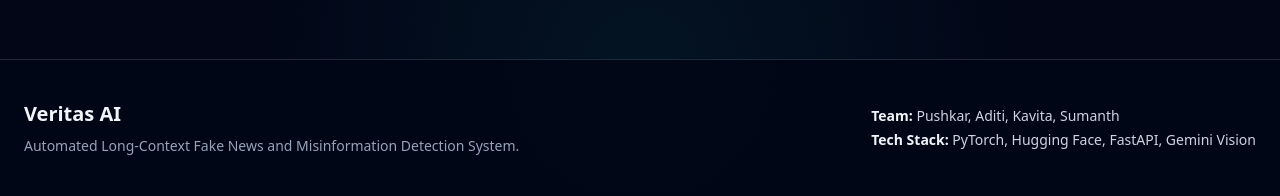
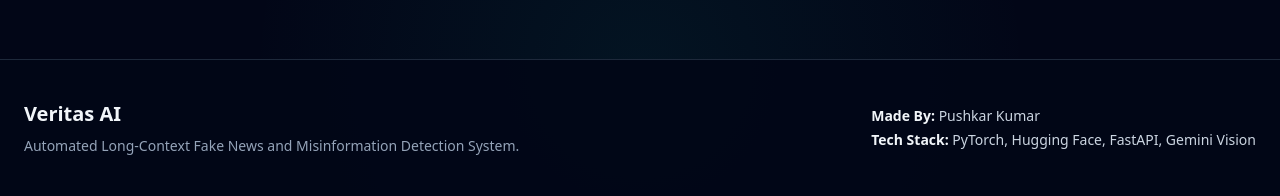
Before and after one commit to Pushkar0997/veritas_ai_v2, a Flask app: page / in a window 1280 px wide. Shown: the part 666-862 px from the top of the page. Run offline with Flask 3, Linux system fonts and the light colour scheme; some libraries are stand-ins or nearby versions.

Commit message:
Added Readme

```diff
--- a/templates/base.html
+++ b/templates/base.html
@@ -121,7 +121,7 @@
         <p class="mt-2 text-sm text-slate-400">Automated Long-Context Fake News and Misinformation Detection System.</p>
       </div>
       <div class="text-sm text-slate-300">
-        <p><span class="font-semibold text-slate-100">Team:</span> Pushkar, Aditi, Kavita, Sumanth</p>
+        <p><span class="font-semibold text-slate-100">Made By:</span> Pushkar Kumar</p>
         <p class="mt-1"><span class="font-semibold text-slate-100">Tech Stack:</span> PyTorch, Hugging Face, FastAPI, Gemini Vision</p>
       </div>
     </div>
```
Also changed, not shown: README.md (added).
